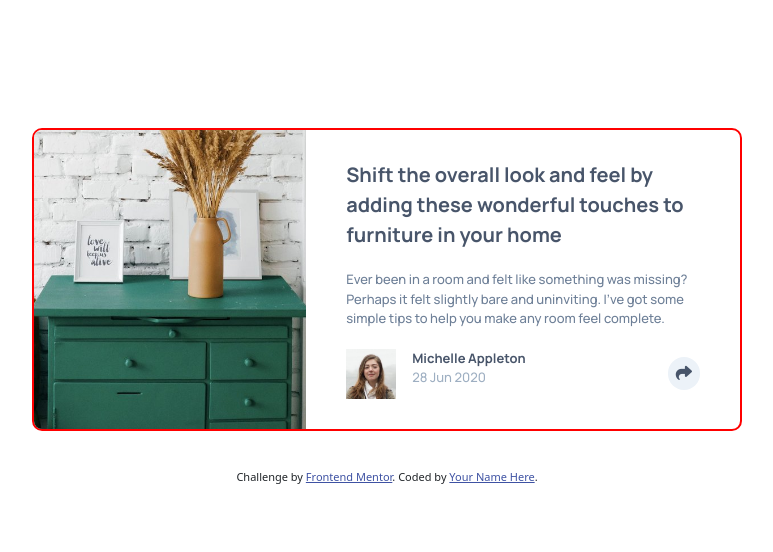
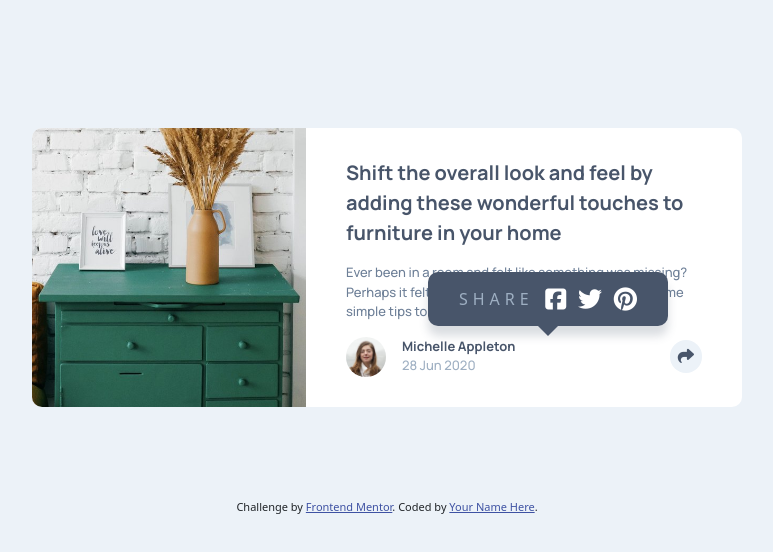
Before and after one commit to shoproizoshlo/article-preview-component-master, a plain HTML site: page index.html in a window 1280 px wide. Shown: the whole page, without its empty margins (253-1026 px from the left). Drawn offline with nearby package versions, Linux system fonts and the light colour scheme.

Commit message:
styled active statement

```diff
--- a/css/styles.css
+++ b/css/styles.css
@@ -24,6 +24,9 @@
   --grayish-blue: hsl(212, 23%, 69%);
   --light-grayish-blue: hsl(210, 46%, 95%);
 }
+body {
+  background-color: var(--light-grayish-blue);
+}
 p {
   margin: 0;
   padding: 0;
@@ -31,10 +34,11 @@ p {
 .container {
   margin: 10% auto 3% auto;
   padding: 0;
-  border: 2px solid red;
+  border: 0 solid;
   border-radius: 10px;
   width: 710px;
   overflow: hidden;
+  background-color: white;
 }
 .image-area {
   background-image: url(/images/drawers.jpg);
@@ -55,11 +59,12 @@ p {
   font-size: 20px;
 }
 .text {
-  margin: 20px 0;
+  margin: 15px 0;
   color: var(--dark-blue);
 }
 .avatar {
-  height: 50px;
+  height: 40px;
+  border-radius: 50px;
 }
 .name {
   font-weight: 700;
@@ -69,12 +74,49 @@ p {
 }
 .fa-share {
   padding: 16px 8px;
+  color: var(--dark-grayish-blue);
   background-color: var(--light-grayish-blue);
   border: 0 solid;
   border-radius: 50px;
 }
+.fa-share:active {
+  padding: 16px 8px;
+  color: var(--light-grayish-blue);
+  background-color: var(--dark-grayish-blue);
+}
+.fa-brands {
+  color: white;
+}
 .hidden {
   display: none;
+}
+.share-wind {
+  width: 240px;
+  margin: 0;
+  padding: 15px 25px;
+  background-color: var(--dark-grayish-blue);
+  box-shadow: 0px 10px 10px hsla(217, 19%, 35%, 0.2);
+  border-radius: 10px;
+  position: relative;
+  top: -173px;
+  left: 681px;
+}
+.share-wind::after {
+  content: "";
+  width: 0;
+  height: 0;
+  border-left: 10px solid transparent; /* Левая граница треугольника */
+  border-right: 10px solid transparent; /* Правая граница треугольника */
+  border-top: 10px solid var(--dark-grayish-blue); /* Верхняя граница треугольника и цвет фона */
+  position: absolute;
+  bottom: -10px; /* Смещаем треугольник вниз на 10 пикселей */
+  left: 50%; /* Располагаем его в центре блока */
+  transform: translateX(-50%); /* Центрируем треугольник относительно блока */
+}
+.share-text {
+  color: var(--grayish-blue);
+  text-transform: uppercase;
+  letter-spacing: 5px;
 }
 /* footer */
 .attribution {
--- a/index.html
+++ b/index.html
@@ -59,19 +59,16 @@
               </div>
             </div>
             <i class="fa-solid fa-share fa-lg"></i>
-            <!-- <img
-              src="./images/icon-share.svg"
-              alt="icon share"
-              class="icon-share"
-            /> -->
-            <div class="share-wind hidden">
-              <p>Share</p>
-              <img src="./images/icon-facebook.svg" alt="icon facebook" />
-              <img src="./images/icon-twitter.svg" alt="icon twitter" />
-              <img src="./images/icon-pinterest.svg" alt="icon pinterest" />
-            </div>
           </div>
         </div>
+      </div>
+      <div
+        class="hidden share-wind d-flex align-items-center justify-content-around"
+      >
+        <p class="share-text">Share</p>
+        <i class="fa-brands fa-xl fa-square-facebook"></i>
+        <i class="fa-brands fa-xl fa-twitter"></i>
+        <i class="fa-brands fa-xl fa-pinterest"></i>
       </div>
     </main>
     <footer>
```
